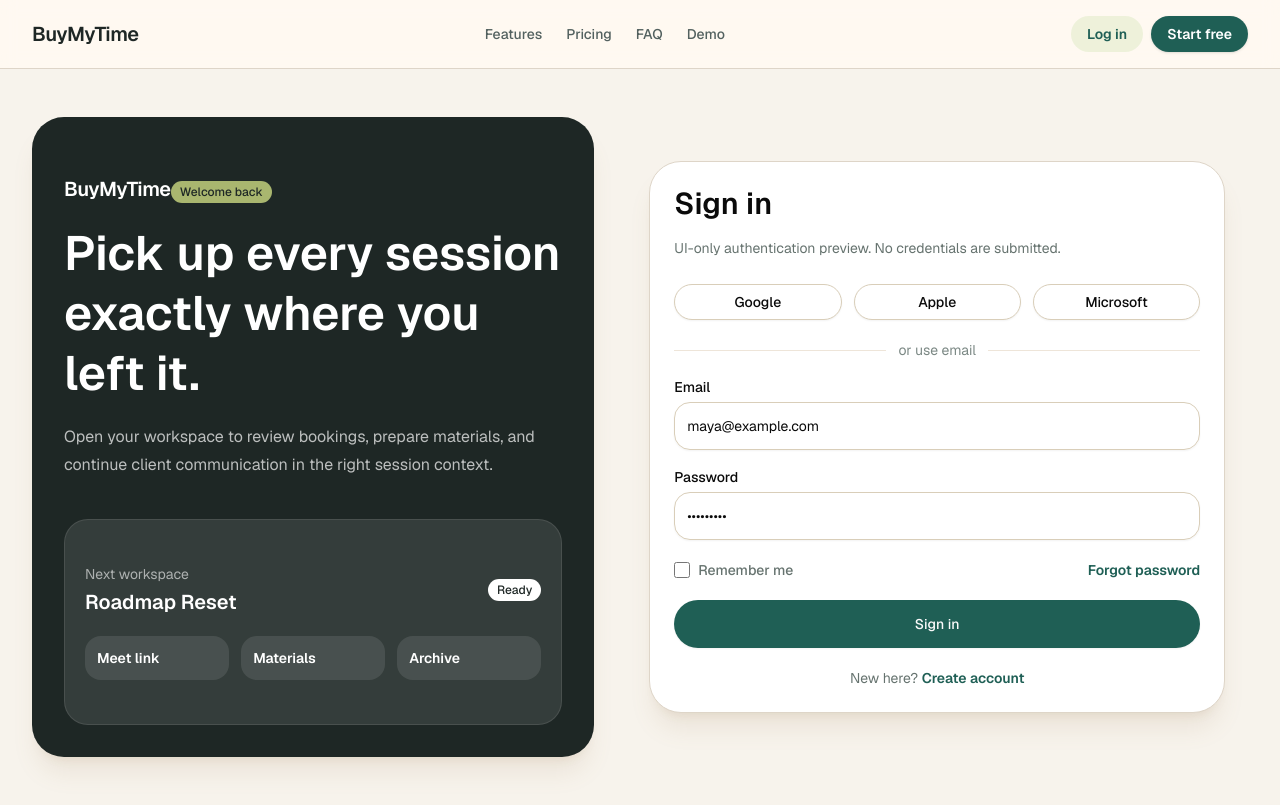
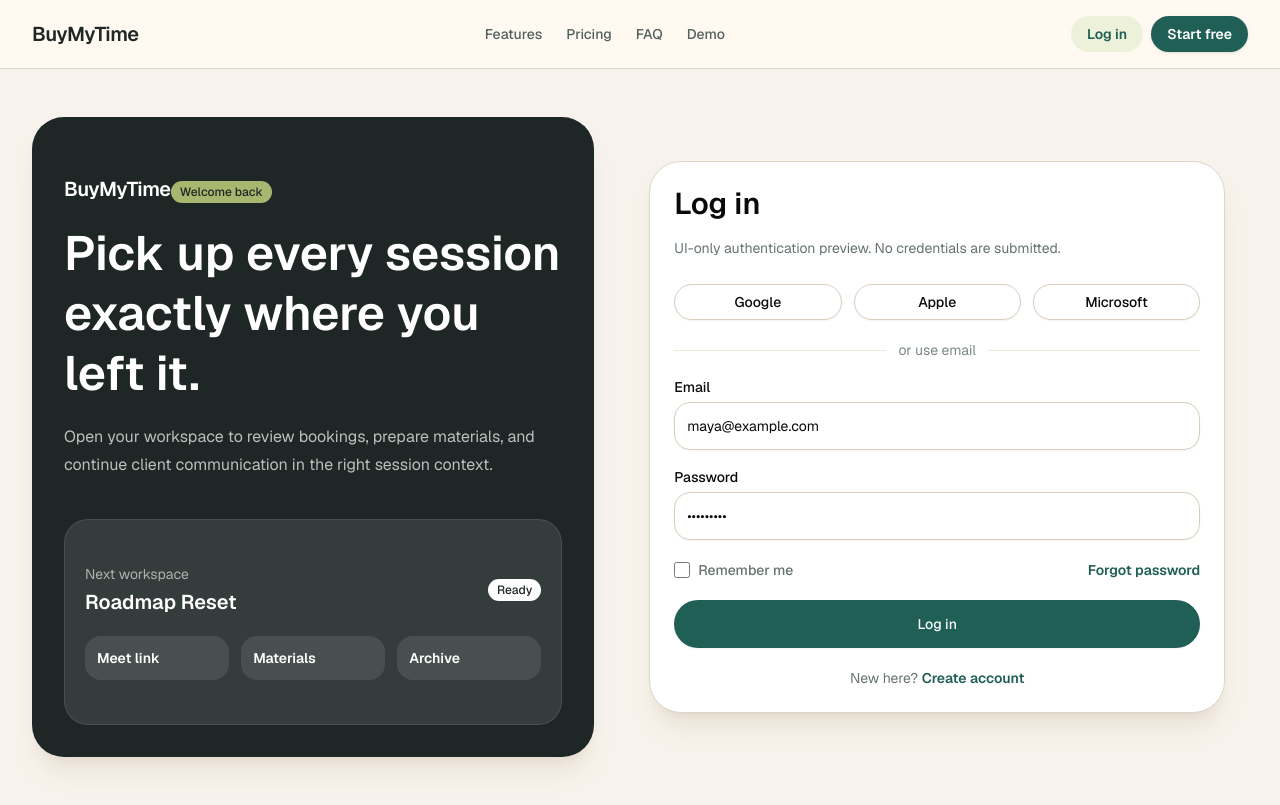
Before and after one commit to OOZaZaOO/Zakhar-Mykhailo, a Next.js app: page /login in a window 1280 px wide. Built offline with nearby package versions, Linux system fonts and the light colour scheme.

Commit message:
Sing in title shanged to Log in

```diff
--- a/src/app/login/page.tsx
+++ b/src/app/login/page.tsx
@@ -18,7 +18,7 @@ export default function LoginPage() {
       >
         <Card className="w-full max-w-xl rounded-[2rem] border-[#ded5c8] bg-white shadow-xl shadow-[#9c7d5520]">
           <CardHeader className="space-y-2">
-            <CardTitle className="text-3xl">Sign in</CardTitle>
+            <CardTitle className="text-3xl">Log in</CardTitle>
             <p className="text-sm leading-6 text-[#66736f]">
               UI-only authentication preview. No credentials are submitted.
             </p>
@@ -74,7 +74,7 @@ export default function LoginPage() {
               asChild
               className="h-12 w-full rounded-full bg-[#1f5f55] hover:bg-[#174a43]"
             >
-              <Link href="/dashboard">Sign in</Link>
+              <Link href="/dashboard">Log in</Link>
             </Button>
             <p className="text-center text-sm text-[#66736f]">
               New here?{" "}
```
